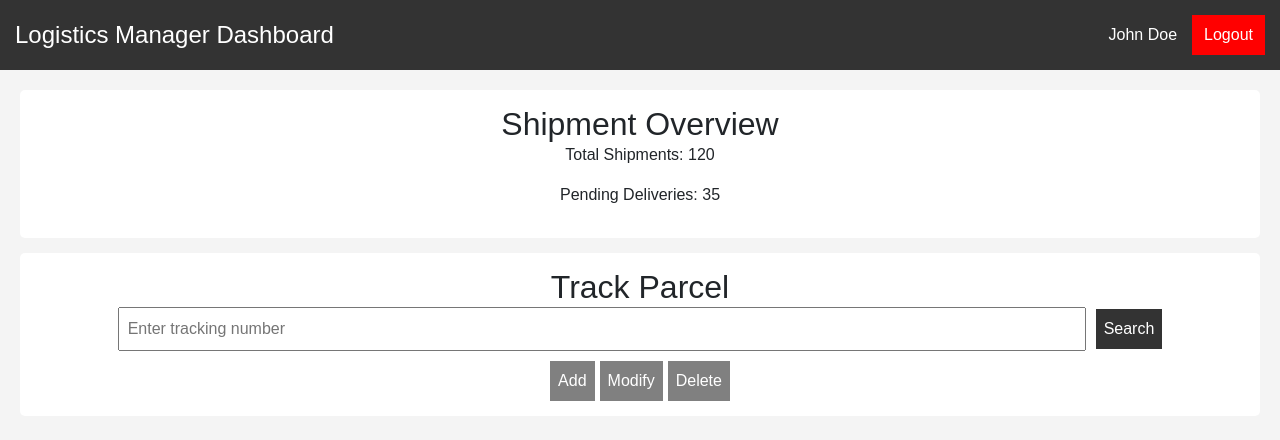
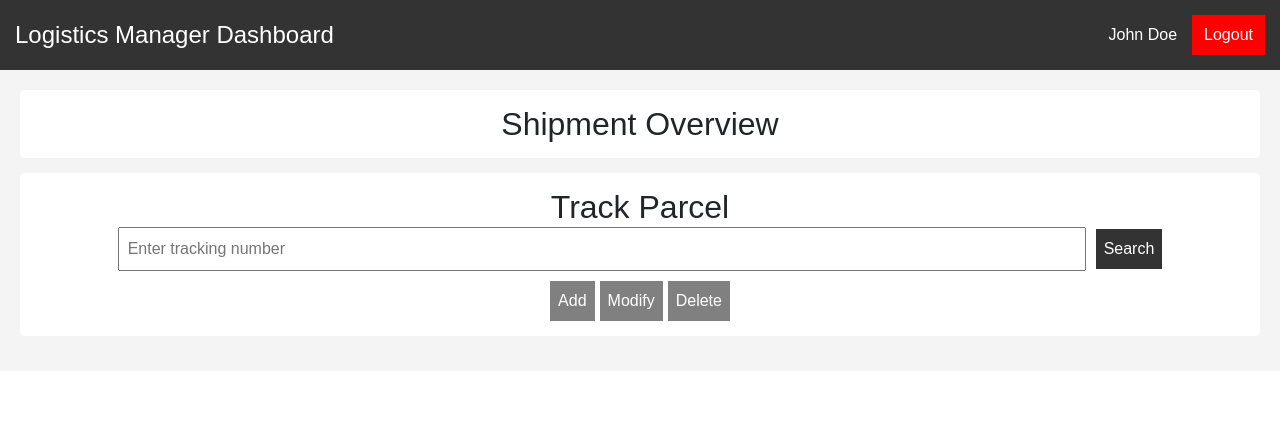
Before and after one commit to Chamalka1/Railtracer-FE, a React (Create React App) app: page /LogiAdmin in a window 1280 px wide. Shown: the top 440 px of the page. Built offline with nearby package versions, Linux system fonts and the light colour scheme.

Commit message:
Modified

```diff
--- a/src/pages/LogiAdmin/LogiAdmin.jsx
+++ b/src/pages/LogiAdmin/LogiAdmin.jsx
@@ -26,8 +26,6 @@ export const LogiAdmin = () => {
                 {/* Shipment Overview */}
                 <div style={{ background: "white", padding: "15px", marginBottom: "15px", borderRadius: "5px" }}>
                     <h2 style={{ margin: 0 }}>Shipment Overview</h2>
-                    <p>Total Shipments: 120</p>
-                    <p>Pending Deliveries: 35</p>
                 </div>
 
                 {/* Track Parcel */}
```
